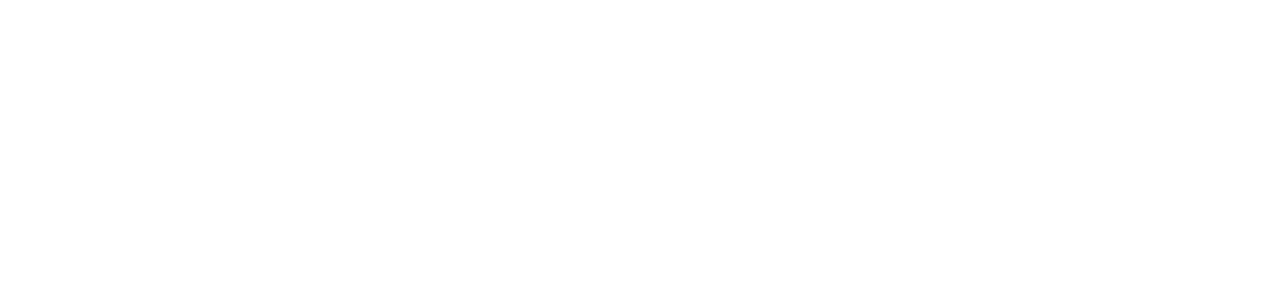
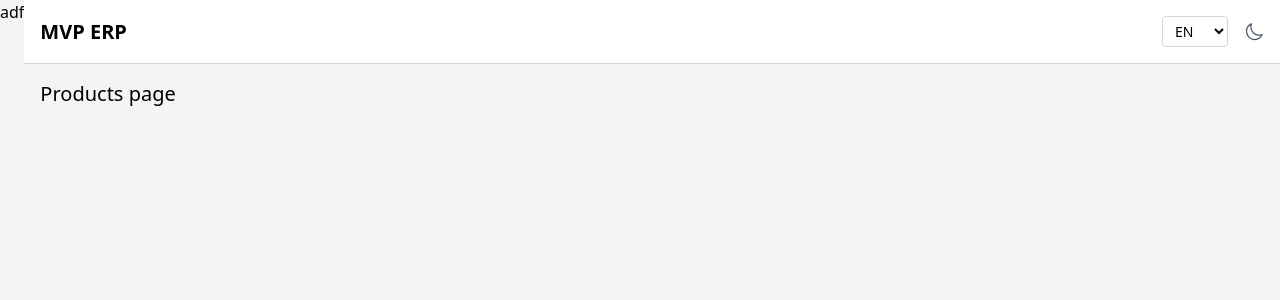
Before and after one commit to 5ock/mvp-erp-frontend, a React (Vite) app: page /dashboard/products in a window 1280 px wide. Before the commit this address had no page. Shown: the top 300 px of the page. Built offline with nearby package versions, Linux system fonts and the light colour scheme.

Commit message:
Add header component

```diff
--- a/src/App.tsx
+++ b/src/App.tsx
@@ -2,7 +2,6 @@
 import { routes } from './routes'
 
 function App() {
-
     const elements = useRoutes(routes)
     return elements
 }
--- /dev/null
+++ b/src/components/Header.tsx
@@ -0,0 +1,30 @@
+import { useTheme } from '../contexts/ThemeContext'
+import { useTranslation} from 'react-i18next'
+import { SunIcon, MoonIcon } from '@heroicons/react/24/outline'
+
+const Header = () => {
+    const { theme, toggleTheme } = useTheme()
+    const { i18n } = useTranslation()
+
+    return (<div className='flex justify-between items-center p-4 border-b border-gray-300 dark:border-gray-700 bg-white dark:bg-gray-800'>
+        <div className='font-bold text-xl'>MVP ERP</div>
+        <div className='flex items-center space-x-4'>
+            <select
+                value={i18n.language}
+                className='bg-transparent border border-gray-300 dark:border-gray-600 rounded px-2 py-1 text-sm'
+                onChange={(e) => i18n.changeLanguage(e.target.value)}
+            >
+                <option value='en'>EN</option>
+                <option value='zh'>中文</option>
+            </select>
+            <button onClick={toggleTheme}>
+                { theme === 'dark'
+                    ? (<SunIcon className='h-5 w-5 text-yellow-400' />)
+                    : (<MoonIcon className='h-5 w-5 text-gray-600' />)
+                }
+            </button>
+        </div>
+    </div>)
+}
+
+export default Header
--- /dev/null
+++ b/src/components/Sidebar.tsx
@@ -0,0 +1,10 @@
+import { NavLink } from 'react-router-dom'
+import { CubeIcon, ReceiptRefundIcon } from '@heroicons/react/24/outline'
+
+const Sidebar = () => {
+    return (<div className=''>
+adf
+    </div>)
+}
+
+export default Sidebar
--- a/src/pages/Login.tsx
+++ b/src/pages/Login.tsx
@@ -10,14 +10,14 @@
     const navigate = useNavigate();
     const { theme, toggleTheme } = useTheme()
 
-    const [ usename, setUsename ] = useState<string>('')
+    const [ username, setUsername ] = useState<string>('')
     const [ password, setPassword ] = useState<string>('')
     const [ errorMsg, setErrorMsg ] = useState<string>('')
 
     const handleLogin = () => {
         setErrorMsg('')
-        if(usename && password)
-            navigate('/dashboard/products')
+        if(username && password)
+            navigate('/dashboard')
         else
             setErrorMsg(t('login_error'))
     }
@@ -44,8 +44,8 @@
             <input
                 type='text'
                 placeholder={t('username')}
-                value={usename}
-                onChange={(e) => setUsename(e.target.value)}
+                value={username}
+                onChange={(e) => setUsername(e.target.value)}
                 className='w-full px-4 py-2 border border-gray-300 dark:border-gray-600 rounded-lg bg-white dark:bg-gray-700 text-black dark:text-white focus:outline-none focus:ring-2 focus:ring-blue-400'
             />
             <input
--- /dev/null
+++ b/src/pages/dashboard/Layout.tsx
@@ -0,0 +1,19 @@
+import { Outlet } from 'react-router-dom'
+
+import Sidebar from '../../components/Sidebar'
+import Header from '../../components/Header'
+
+const DashboardLayout = () => {
+    return (<div className='flex h-screen bg-gray-100 dark:bg-gray-900 text-black dark:text-white'>
+        <Sidebar />
+        <div className='flex-1 flex flex-col'>
+            <Header />
+
+            <main className='flex-1 p-4 overflow-auto'>
+                <Outlet />
+            </main>
+        </div>
+    </div>)
+}
+
+export default DashboardLayout;
--- /dev/null
+++ b/src/pages/dashboard/Orders.tsx
@@ -0,0 +1,5 @@
+const Orders = () => {
+    return (<div className='text-xl font-semibold'>Orders Page</div>)
+}
+
+export default Orders
--- /dev/null
+++ b/src/pages/dashboard/Products.tsx
@@ -0,0 +1,5 @@
+const Products = () => {
+    return (<div className='text-xl font-semiblod'>Products page</div>)
+}
+
+export default Products
--- /dev/null
+++ b/src/pages/dashboard/index.tsx
@@ -0,0 +1,9 @@
+import { Navigate } from 'react-router-dom'
+
+const Dashboard = () => {
+    console.log(1213123)
+
+    return (<Navigate to='/dashboard/products' replace />)
+}
+
+export default Dashboard
--- a/src/routes.tsx
+++ b/src/routes.tsx
@@ -1,7 +1,20 @@
 import type { RouteObject } from 'react-router-dom'
+
 import Login from './pages/Login'
+import DashboardLayout from './pages/dashboard/Layout'
+import Dashobard from './pages/dashboard/index'
+import Products from './pages/dashboard/Products'
+import Orders from './pages/dashboard/Orders'
 
 export const routes: RouteObject[] = [
     { path: '/', element: <Login />},
-
+    {
+        path: '/dashboard',
+        element: <DashboardLayout />,
+        children: [
+            { index: true, element: <Dashobard /> },
+            { path: 'products', element: <Products /> },
+            { path: 'Orders', element: <Orders /> }
+        ]
+    }
 ]
```
